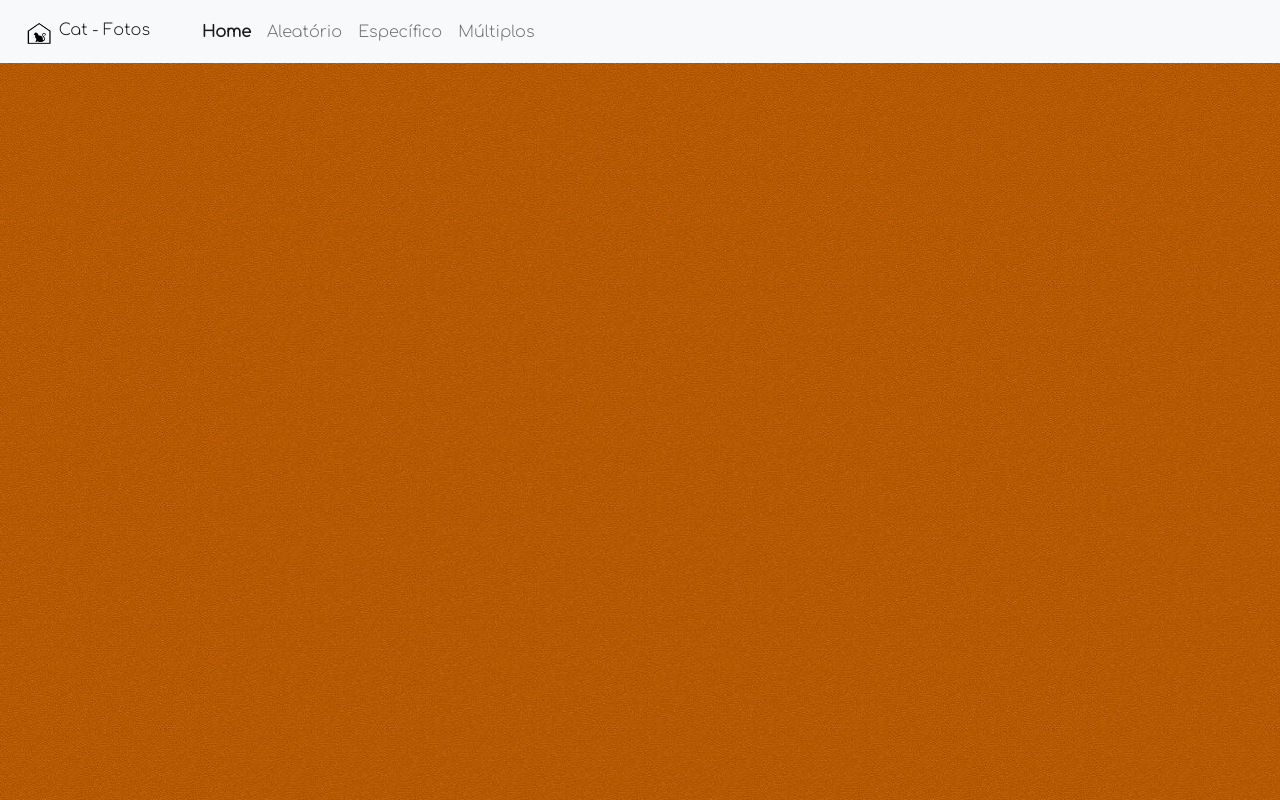
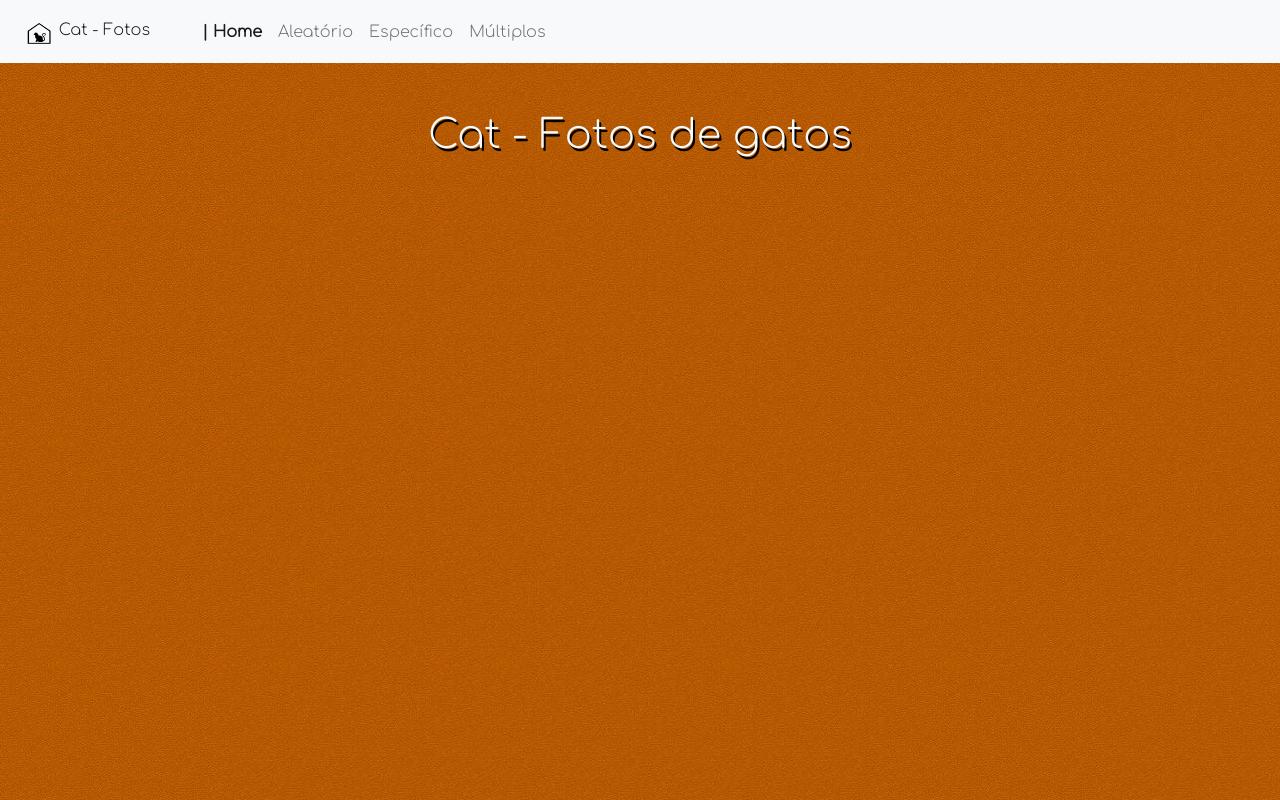
Before and after one commit to Vit0orS/Cat---Desafio-Compass, a plain HTML site: page telas/index.html in a window 1280 px wide. Drawn offline with nearby package versions, Linux system fonts and the light colour scheme.

Commit message:
Estilização na nav + Texto h1 principal

```diff
--- a/assets/css/style.css
+++ b/assets/css/style.css
@@ -7,6 +7,10 @@ body {
     font-weight: bold;
 }
 
+.main__texto {
+    text-shadow: 2px 3px #000000;
+}
+
 @media screen and (min-width: 320px) {
     .navbar-brand {
         font-size: 1em;
--- a/telas/index.html
+++ b/telas/index.html
@@ -29,7 +29,7 @@
           <div class="collapse navbar-collapse" id="navbarSupportedContent">
             <ul class="navbar-nav me-auto mb-2 mb-lg-0">
               <li class="nav-item">
-                <a class="nav-link active" aria-current="page" href="index.html">Home</a>
+                <a class="nav-link active" aria-current="page" href="index.html">| Home</a>
               </li>
               <li class="nav-item">
                 <a class="nav-link" href="random.html">Aleatório</a>
@@ -45,7 +45,9 @@
         </div>
     </nav>
 
-
+    <main>
+      <h1 class="text-light mt-5 text-center main__texto">Cat - Fotos de gatos</h1>
+    </main>
 
 
     <script src="https://cdn.jsdelivr.net/npm/bootstrap@5.1.3/dist/js/bootstrap.bundle.min.js" integrity="sha384-ka7Sk0Gln4gmtz2MlQnikT1wXgYsOg+OMhuP+IlRH9sENBO0LRn5q+8nbTov4+1p" crossorigin="anonymous"></script>
```
Also changed, not shown: telas/multiple.html (+6 -1 lines), telas/random.html (+6 -1 lines), telas/specific.html (+4 -1 lines).
